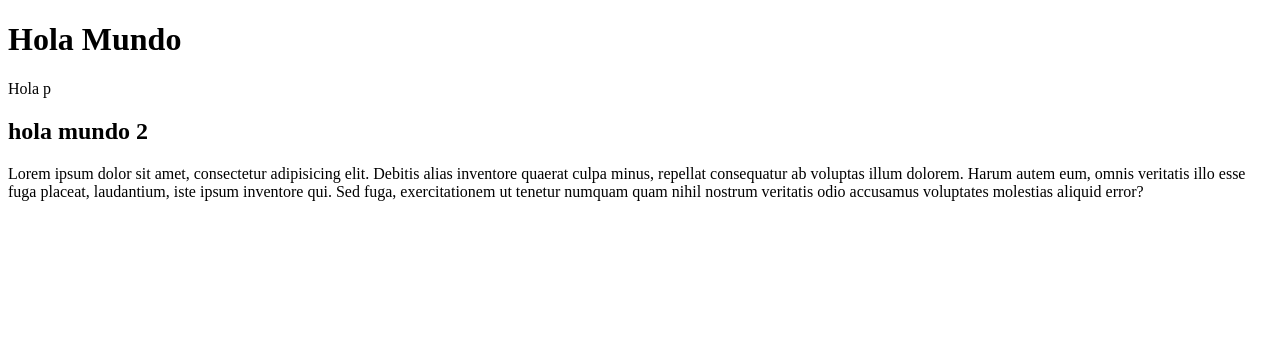
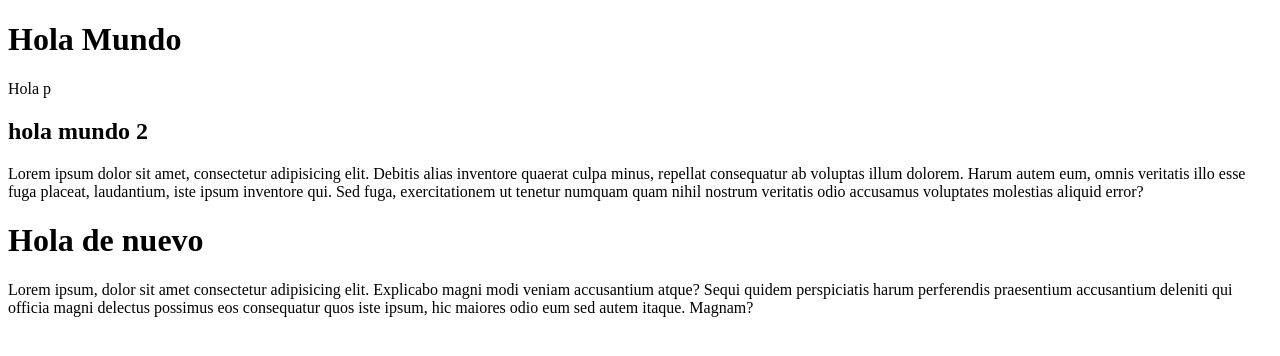
Before and after one commit to Michellopez16/EJ_JS1, a plain HTML site: page index.html in a window 1280 px wide. Drawn offline with Linux system fonts and the light colour scheme.

Commit message:
comentario 2

```diff
--- a/index.html
+++ b/index.html
@@ -15,5 +15,12 @@
 <h2>hola mundo 2</h2>
 
 <p>Lorem ipsum dolor sit amet, consectetur adipisicing elit. Debitis alias inventore quaerat culpa minus, repellat consequatur ab voluptas illum dolorem. Harum autem eum, omnis veritatis illo esse fuga placeat, laudantium, iste ipsum inventore qui. Sed fuga, exercitationem ut tenetur numquam quam nihil nostrum veritatis odio accusamus voluptates molestias aliquid error?</p>
+
+
+<h1>Hola de nuevo</h1>
+
+<p>Lorem ipsum, dolor sit amet consectetur adipisicing elit. Explicabo magni modi veniam accusantium atque? Sequi quidem perspiciatis harum perferendis praesentium accusantium deleniti qui officia magni delectus possimus eos consequatur quos iste ipsum, hic maiores odio eum sed autem itaque. Magnam?</p>
+
+
 </body>
 </html>
```
